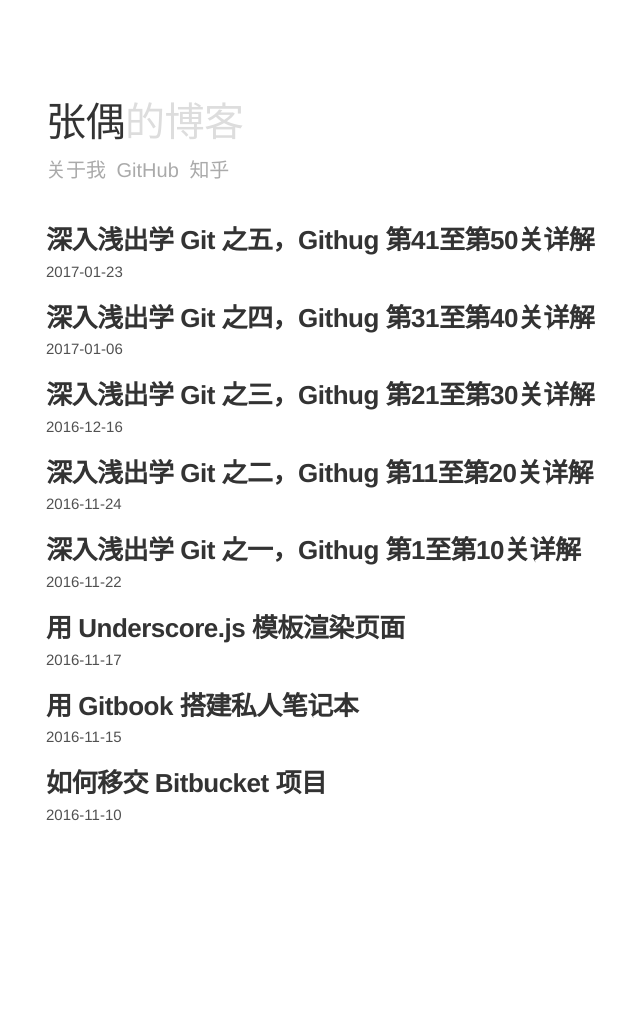
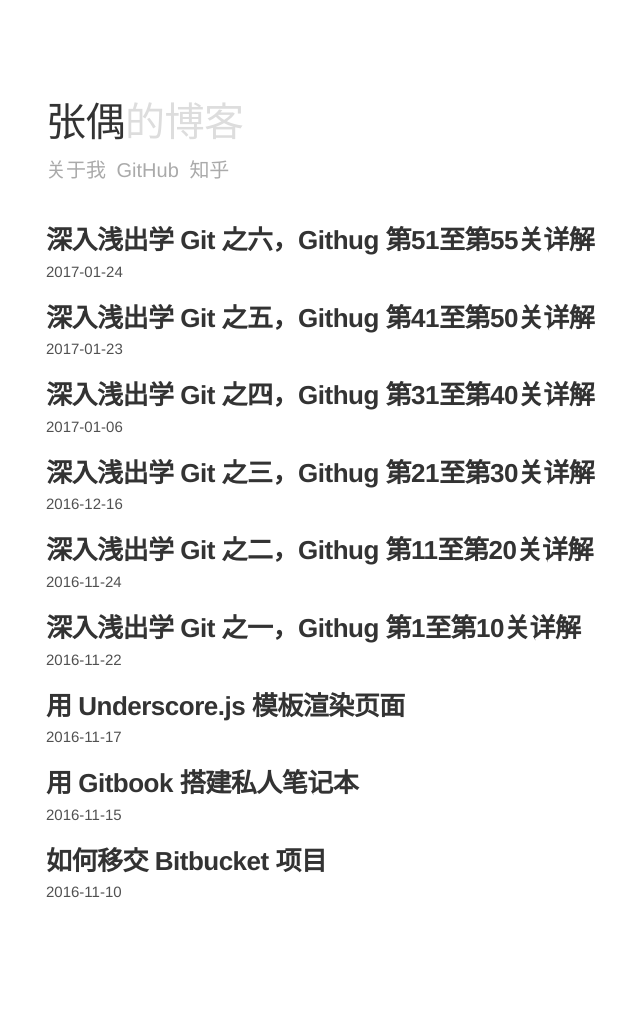
Before and after one commit to comehope/comehope.github.io, a Jekyll site: the page built from index.html, in a window 1280 px wide. Shown: the whole page, without its empty margins (234-874 px from the left). Built offline with Jekyll 4.4.1, drawn with Linux system fonts in a browser that asks for light colours; before the commit the page ends 947 px from its top, so only the background shows below that.

Commit message:
发表《深入浅出学 Git 之六，Githug 第51至第55关详解》

```diff
--- a/_drafts/githug.md
+++ b/_posts/2017-01-24-learning-git-through-githug-part-6-level-51-to-55.md
@@ -1,5 +1,5 @@
 ---
-title: 深入浅出学 Git
+title: 深入浅出学 Git 之六，Githug 第51至第55关详解
 imagePath: /assets/images/2017-01-24-learning-git-through-githug-part-6-level-51-to-55
 ---
 
```
Also changed, not shown: assets/images/2017-01-24-learning-git-through-githug-part-6-level-51-to-55/level-51-revert.png, assets/images/2017-01-24-learning-git-through-githug-part-6-level-51-to-55/level-52-restore.png, assets/images/2017-01-24-learning-git-through-githug-part-6-level-51-to-55/level-53-conflict.png, assets/images/2017-01-24-learning-git-through-githug-part-6-level-51-to-55/level-54-submodule.png.
